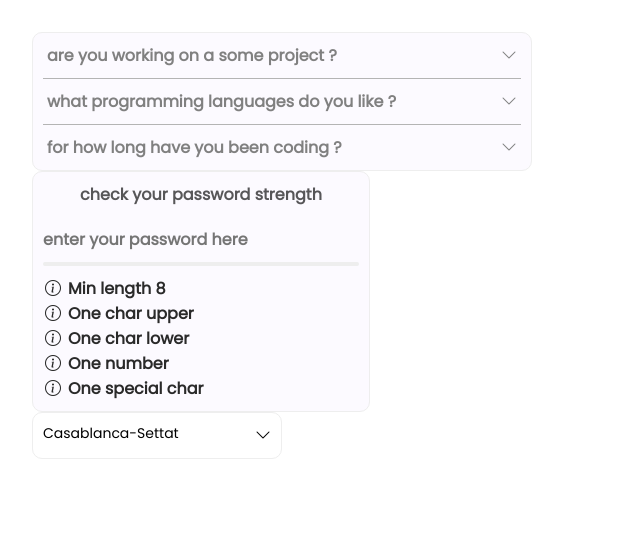
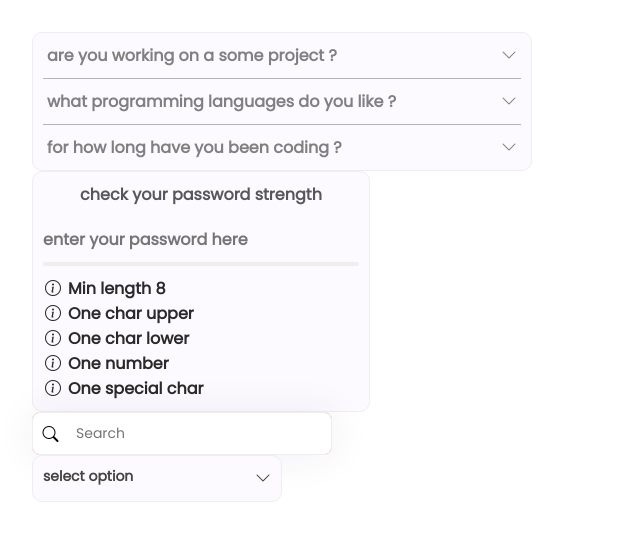
Before and after one commit to oussama-drifi/React-Components, a React (Vite) app: page / in a window 1280 px wide. Shown: the top 540 px of the page, without its empty margins (0-640 px from the left). Built offline with nearby package versions, Linux system fonts and the light colour scheme.

Commit message:
matched selection menu styles

```diff
--- a/src/App.jsx
+++ b/src/App.jsx
@@ -3,7 +3,7 @@ import "bootstrap-icons/font/bootstrap-icons.css";
 
 import Accordion from './components/accordion/accordion'
 import PasswordStrengthChecker from './components/passwordStrengthChecker/passwordStrengthChecker'
-// import Search from './components/search/search'
+import Search from './components/search/search'
 // import Carousel from './components/logoCarousel/carousel';
 import SelectMenu from './components/selectMenu/selectMenu';
 // import HouseCard from './components/Card/houseCard'
@@ -30,7 +30,7 @@ function App() {
         <div>
             <Accordion questions={questions}/>
             <PasswordStrengthChecker />
-            {/* <Search /> */}
+            <Search />
             {/* <Carousel /> */}
             <SelectMenu options={options}/>
             {/* <HouseCard /> */}
--- a/src/components/selectMenu/selectMenu.css
+++ b/src/components/selectMenu/selectMenu.css
@@ -5,7 +5,13 @@
     width: 250px;
     outline: 1.5px solid rgba(153, 0, 255, 0);
     cursor: pointer; /* clickable */
+    font-weight: 600;
+    background-color: rgb(252, 250, 255);
+    color: #444;
 
+    &.selected{
+        border: 1.5px solid rgb(119, 0, 255);
+    }
     .selected-option{
         display: flex;
         padding: 10px;
@@ -26,6 +32,7 @@
 
     .options {
         background-color: white;
+        background-color: rgb(252, 250, 255);
         position: absolute;
         width: 100%;
         padding: 10px;
@@ -53,10 +60,10 @@
             font-size: 14px;
             text-align: start;
         }
-        /* li:hover{
-            background-color: rgb(252, 248, 255);
-            background-color: #e8e8e867;
-        } */
+        li:hover{
+            /* background-color: rgb(252, 248, 255); */
+            background-color: #e6e3eb67;
+        }
     }
     .options-shown{
         opacity: 1;
--- a/src/components/selectMenu/selectMenu.jsx
+++ b/src/components/selectMenu/selectMenu.jsx
@@ -2,12 +2,14 @@ import { useEffect, useRef, useState } from 'react'
 import './selectMenu.css'
 
 const SelectMenu = ({options}) => {
+    const [isOptionSelected, setIsOptionSelected] = useState(false)
     const [isShown, setIsShown] = useState(false);
-    const [selectedOption, setSelectedOption] = useState(options[0]); // throws error in case of empty options array
+    const [selectedOption, setSelectedOption] = useState("select option"); // throws error in case of empty options array
     const [focusedIndex, setFocusedIndex] = useState(-1);
 
     // toggle options menu
     const handleChange = (option) => {
+        setIsOptionSelected(true)
         setSelectedOption(option);
         setIsShown(prev => !prev);
         buttonRef.current?.focus();
@@ -61,7 +63,7 @@ const SelectMenu = ({options}) => {
     }, [focusedIndex, isShown]);
 
     return (
-        <div className="select-wrapper" ref={wrapperRef}>
+        <div className={`select-wrapper ${isOptionSelected ? "selected" : ""}`} ref={wrapperRef}>
             <input
                 type="hidden"
                 value={selectedOption}
```
